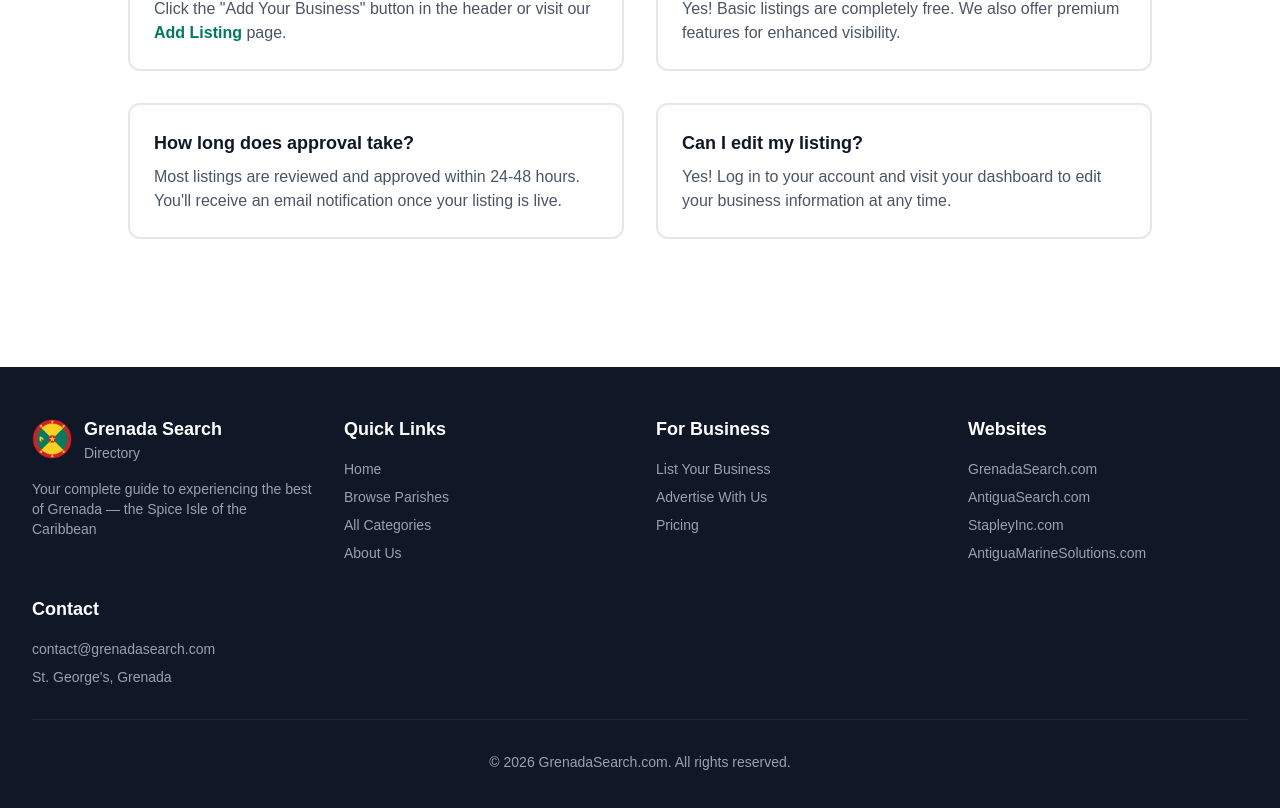
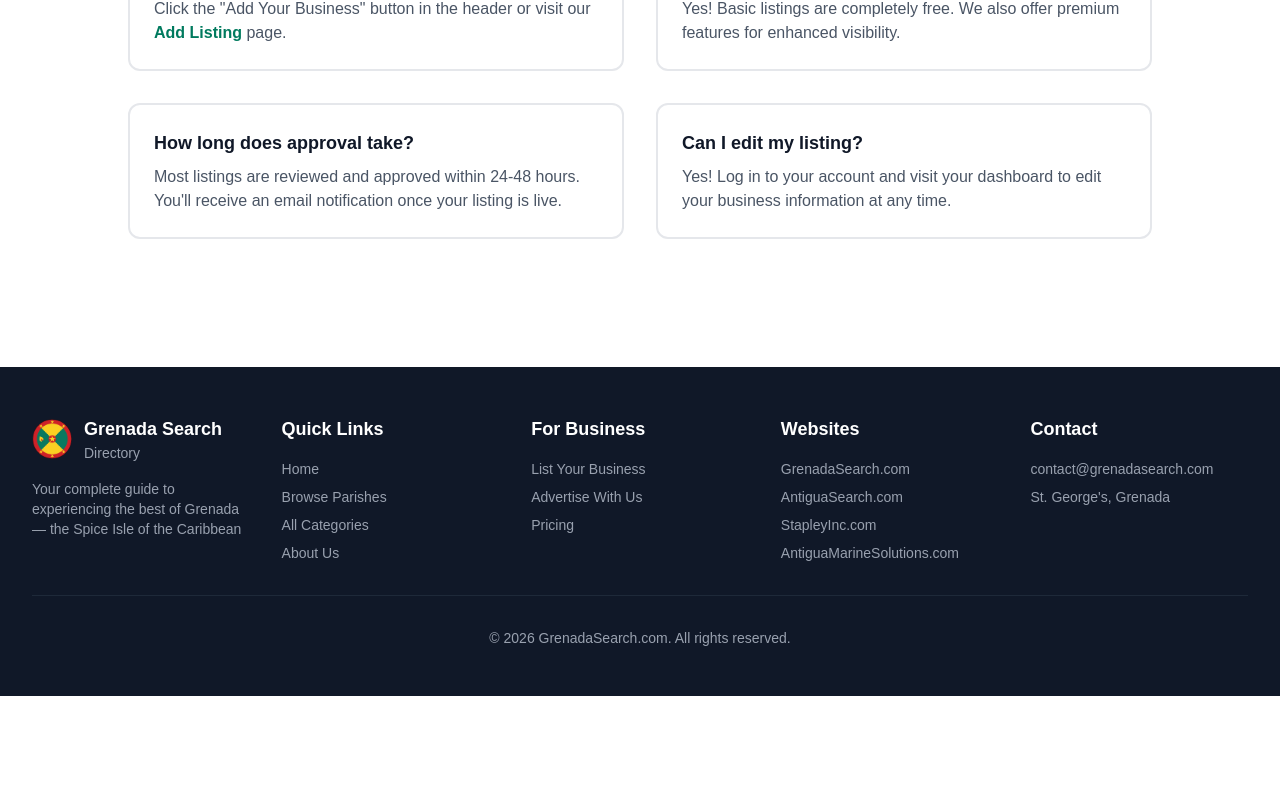
Before and after one commit to jstapley/grenada-search, a Next.js app: page /contact in a window 1280 px wide. Shown: the part 1628-2436 px from the top of the page. After the commit the page ends 2324 px from the top, so only its background shows below. Built offline with nearby package versions, Linux system fonts and the light colour scheme; no server answers.

Commit message:
update footer

```diff
--- a/app/contact/ContactPageClient.js
+++ b/app/contact/ContactPageClient.js
@@ -169,7 +169,7 @@ export default function ContactPageClient({ defaultSubject = '' }) {
 
       <footer className="bg-gray-900 text-white py-8 md:py-12 mt-12 md:mt-16">
         <div className="max-w-7xl mx-auto px-4 sm:px-6 lg:px-8">
-          <div className="grid grid-cols-1 sm:grid-cols-2 lg:grid-cols-4 gap-8 mb-8">
+          <div className="grid grid-cols-1 sm:grid-cols-2 lg:grid-cols-5 gap-8 mb-8">
             <div>
               <div className="flex items-center gap-3 mb-4">
                 <Image src="/grenada-flag.png" alt="Grenada Flag" width={40} height={40} className="rounded-full" />
```
